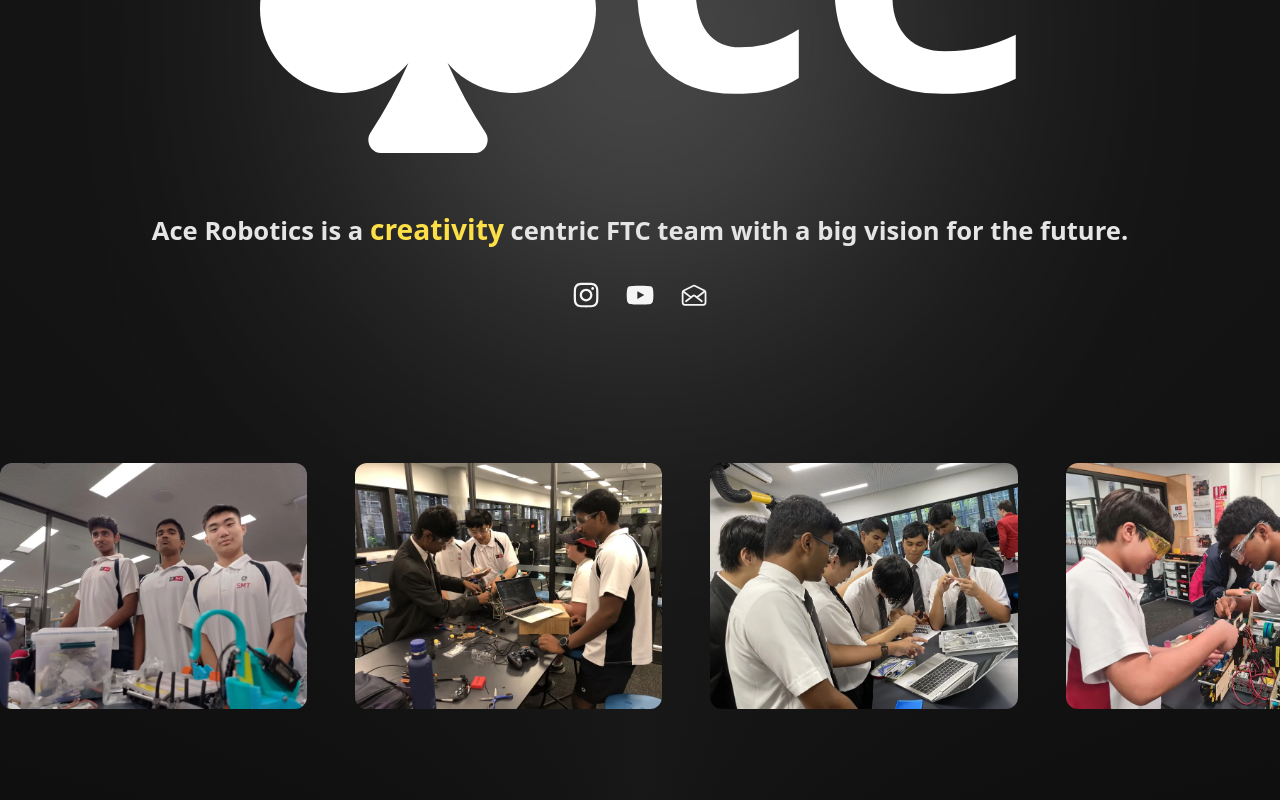
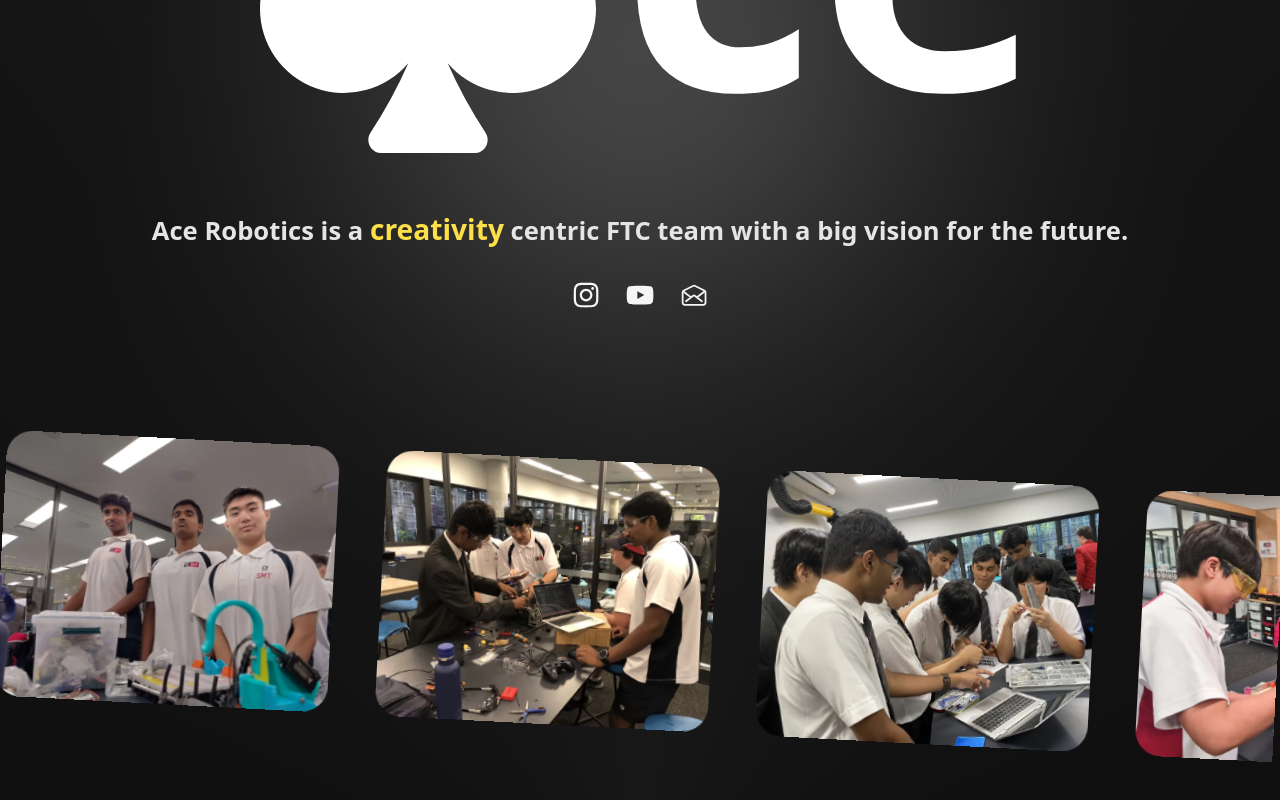
Before and after one commit to vinaysruban/acerobotics, a React (Vite) app: page / in a window 1280 px wide. Shown: the part 356-1156 px from the top of the page. Built offline with nearby package versions, Linux system fonts and the light colour scheme; what tailwind-children would draw is missing.

Commit message:
slider near finish

```diff
--- a/src/components/carousel.tsx
+++ b/src/components/carousel.tsx
@@ -1,24 +1,42 @@
-import { useRef } from "react";
-import { motion } from "framer-motion"
+import { useEffect, useRef, useState } from "react";
+import { motion, useScroll } from "framer-motion"
 
 function Carousel({ vertical }: { vertical: number }) {
+  const [sliderWidth, setSliderWidth] = useState(0)
   const sliderRef = useRef<HTMLDivElement>(null);
-  console.log(vertical)
+  const { scrollYProgress } = useScroll();
+
+  useEffect(() => {
+    console.log(sliderWidth)
+    if (sliderRef.current) setSliderWidth(sliderRef.current?.clientWidth)
+  })
 
 
   return (
     <>
       <div
-        className="wrapper h-full w-screen mt-[12vw] overflow-hidden cursor-grab"
+        className="wrapper h-full w-screen mt-[12vw] overflow-hidden cursor-grab rotate-3"
       >
-        <motion.div className="inner flex gap-12 w-fit" ref={sliderRef} >
+        <motion.div
+          drag="x"
+          dragElastic={0.2}
+          dragConstraints={{
+            left: -(sliderWidth - window.innerWidth),
+            right: 0,
+
+          }}
+          animate={{
+            x: -scrollYProgress.get() * 1000
+          }}
+          className="inner flex gap-12 w-fit"
+          ref={sliderRef} >
           {[...Array(14)].map((_, index) => (
             <div
               key={index}
               style={{
                 backgroundImage: `url(/images/slideshow/${(index % 7) + 1}.webp)`,
               }}
-              className={`box aspect-[5/4] rounded-xl min-w-[24vw] pointer-events-none select-none w-[20vw] bg-cover`}
+              className={`box aspect-[5/4] rounded-[2vw] min-w-[26vw] pointer-events-none select-none bg-cover`}
             ></div>
           ))}
         </motion.div>
```
